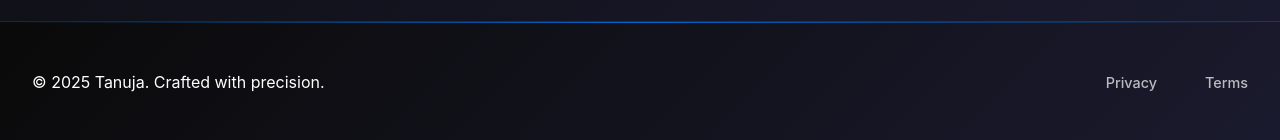
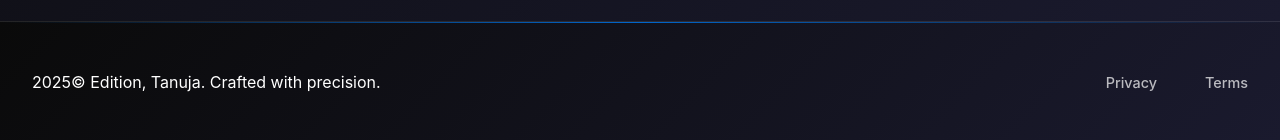
Before and after one commit to TharunKommaddi/my-portfolio, a React (Vite) app: page / in a window 1280 px wide. Shown: the part 891-1031 px from the top of the page. Built offline with nearby package versions, Linux system fonts and the light colour scheme.

Commit message:
Update App.jsx

```diff
--- a/src/App.jsx
+++ b/src/App.jsx
@@ -130,7 +130,7 @@ const Portfolio = () => {
 
         <footer className="footer">
           <div className="footer-content">
-            <p>© 2025 Tanuja. Crafted with precision.</p>
+            <p>2025© Edition, Tanuja. Crafted with precision.</p>
             <div className="footer-links">
               <a href="#" onClick={() => navigateTo('about')}>Privacy</a>
               <a href="#" onClick={() => navigateTo('contact')}>Terms</a>
```
